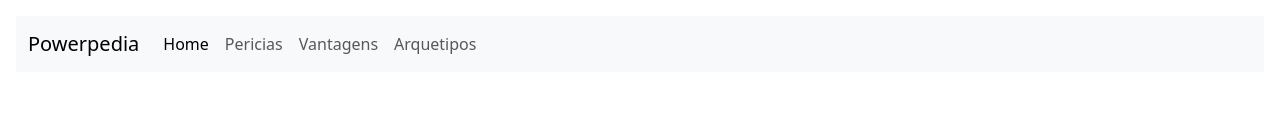
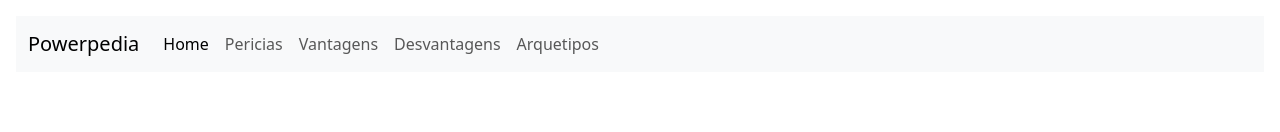
Before and after one commit to Nathan-Brito/Powerpedia_react, a React (Vite) app: page / in a window 1280 px wide. Shown: the top 132 px of the page. Built offline with nearby package versions, Linux system fonts and the light colour scheme; no server answers; the database is empty.

Commit message:
modified:   src/components/Navbar.jsx

```diff
--- a/src/components/Navbar.jsx
+++ b/src/components/Navbar.jsx
@@ -20,6 +20,9 @@ return (
                 <a className="nav-link" href="#">Vantagens</a>
                 </li>
                 <li className="nav-item">
+                <a className="nav-link" href="#">Desvantagens</a>
+                </li>
+                <li className="nav-item">
                 <a className="nav-link" href="#">Arquetipos</a>
                 </li>
             </ul>
```
